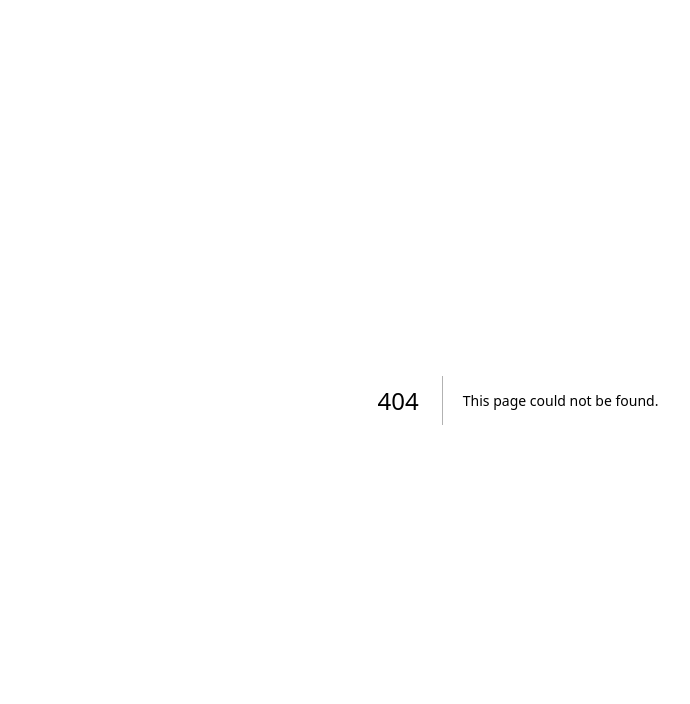
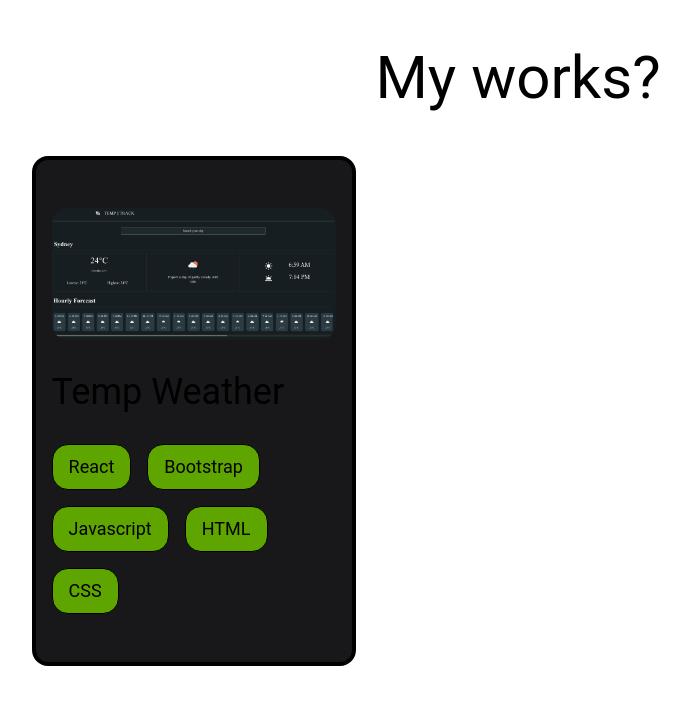
Before and after one commit to raiasim93/my-portfolio, a Next.js app: page /projects in a window 1280 px wide. Before the commit this address had no page. Shown: the top 704 px of the page, without its empty margins (122-812 px from the left). Built offline with nearby package versions, Linux system fonts and the light colour scheme.

Commit message:
Work on Project Section

```diff
--- /dev/null
+++ b/src/app/projects/ProjectSection.tsx
@@ -0,0 +1,29 @@
+import Image from 'next/image'
+import React from 'react'
+
+const ProjectSection = () => {
+    const tools = ["React", "Bootstrap", "Javascript", "HTML", "CSS"]
+    return (
+        <section className='py-12 px-[12vw] 2xl:px-[16vw] flex flex-col gap-y-8 md:gap-y-12'>
+            <div className='flex justify-center w-full text-2xl md:text-6xl'>
+                My works?
+            </div>
+            <div className='flex flex-col gap-y-8 w-1/3 border-4 px-4 py-12 rounded-2xl bg-zinc-900'>
+                <Image className='w-full object-contain rounded-2xl'
+                    src='/tempweather-thumbnail.png' width={100} height={100} alt='project image' />
+                <div className='flex flex-col gap-y-8'>
+                    <div className='text-xl md:text-4xl'>
+                        Temp Weather
+                    </div>
+                    <div className='flex gap-4 flex-wrap '>
+                     {tools.map((item)=> (
+                        <button className='border py-2 px-4 rounded-2xl text-lg bg-lime-600'> {item}  </button>
+                     ))}
+                    </div>
+                </div>
+            </div>
+        </section>
+    )
+}
+
+export default ProjectSection
--- /dev/null
+++ b/src/app/projects/page.tsx
@@ -0,0 +1,11 @@
+import React from 'react';
+import ProjectSection from '@/app/projects/ProjectSection'
+const page = () => {
+  return (
+    <>
+        <ProjectSection />
+    </>
+  )
+}
+
+export default page;
```
